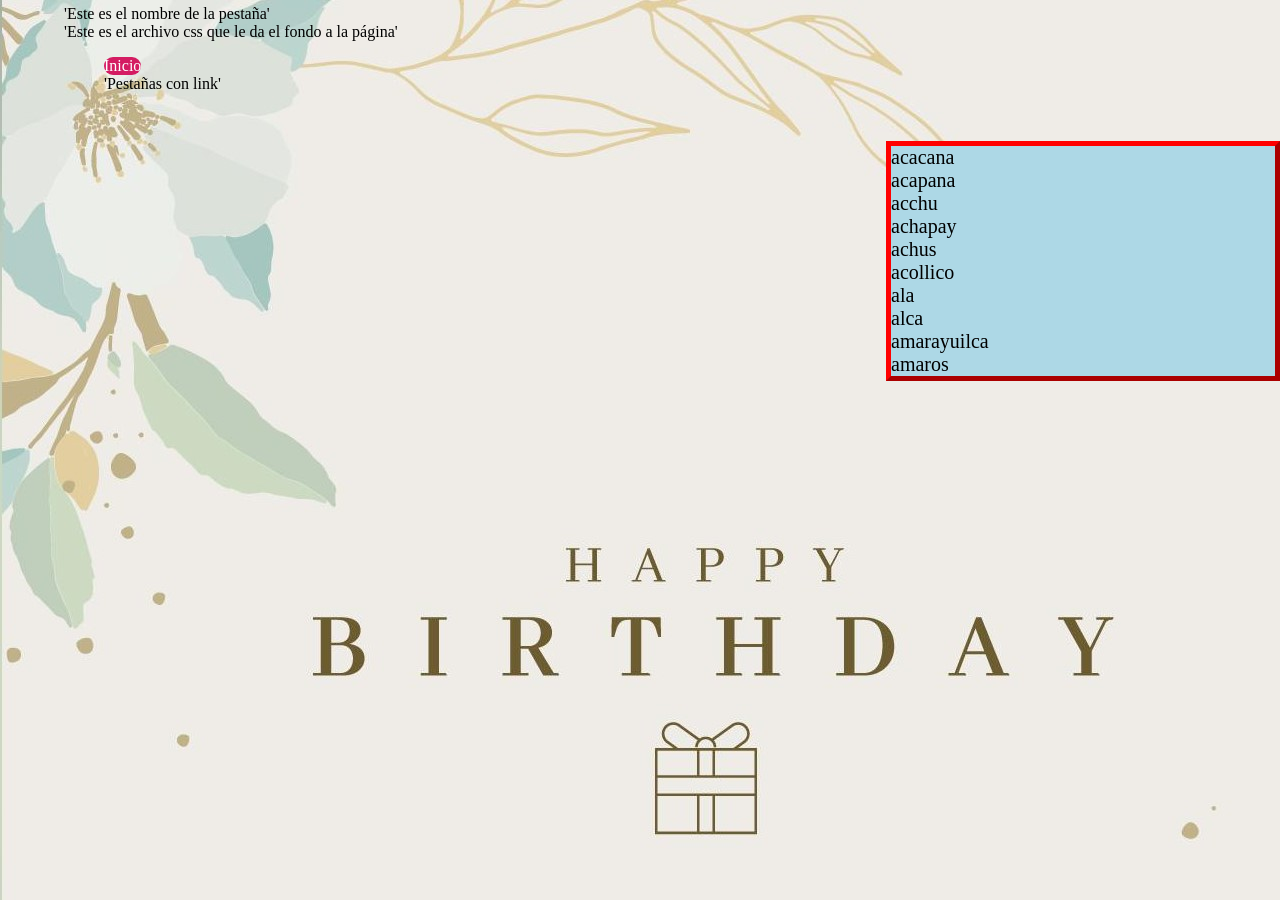
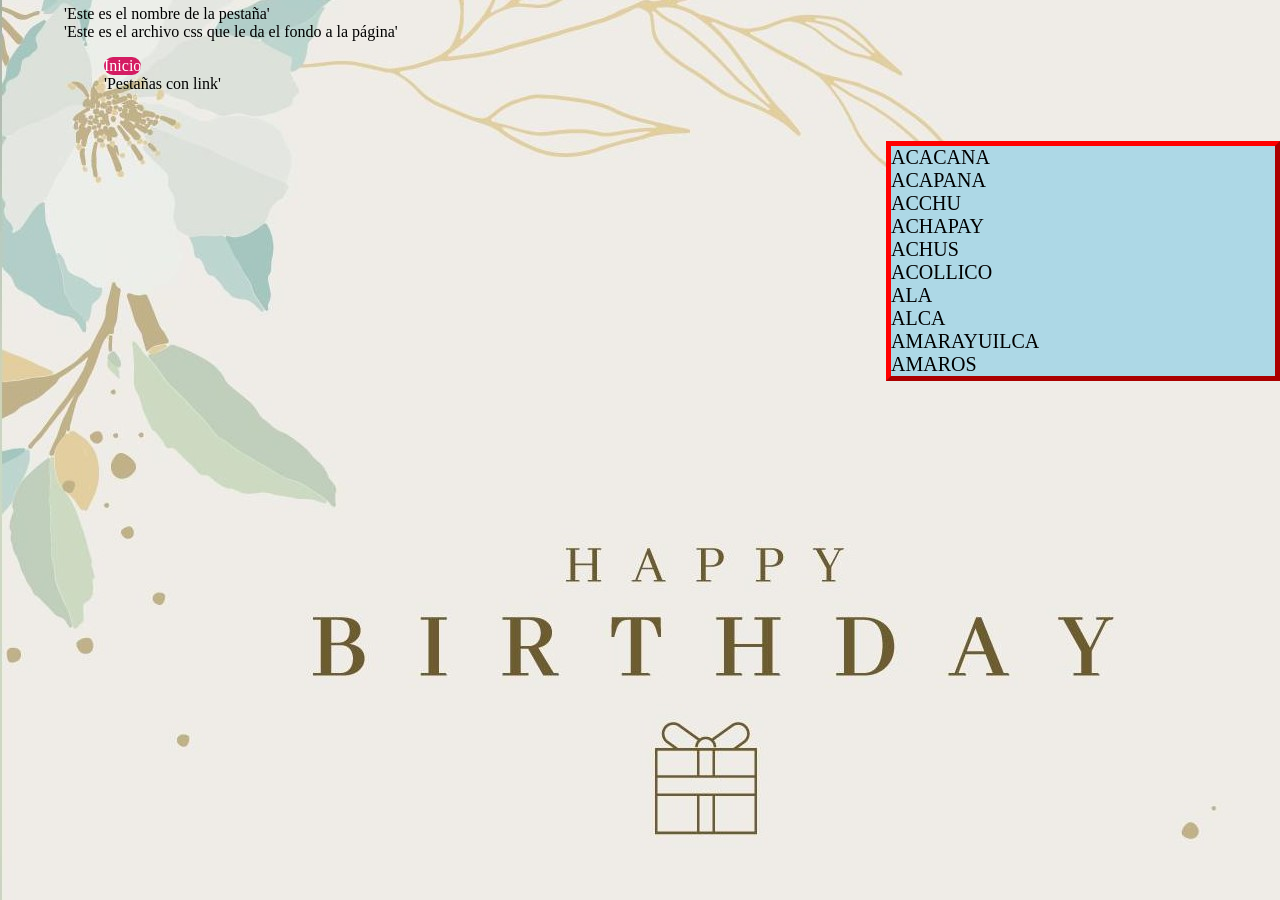
Before and after one commit to glosascroniquenses/Pruebas, a Jekyll site: the page built from _autores/cronista01.html, in a window 1280 px wide. Built offline with Jekyll 4.4.1, drawn with Linux system fonts in a browser that asks for light colours.

Commit message:
Update autore.html

```diff
--- a/_layouts/autore.html
+++ b/_layouts/autore.html
@@ -14,7 +14,7 @@ layout: default
 
 
       {% for word in unique_word_array %}
-      {{ word | downcase }}
+      {{ word | upcase }}
 	    </br>
 	 {% endfor %}
 
```
